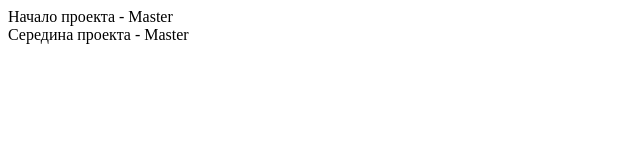
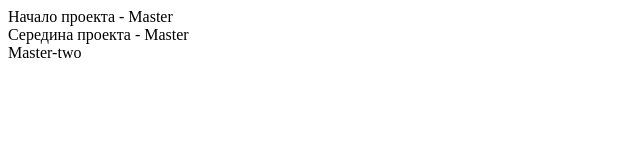
Before and after one commit to AntonioMikhailov/Test-Open-19.03, a plain HTML site: page index.html in a window 1280 px wide. Shown: the full height of the page, 0-640 px from the left. Drawn offline with Linux system fonts and the light colour scheme.

Commit message:
master-two

```diff
--- a/index.html
+++ b/index.html
@@ -9,6 +9,7 @@
 <body>
   <div>Начало проекта - Master</div>
   <div>Середина проекта - Master</div>
+  <div>Master-two</div>
 
 </body>
 </html>
```
